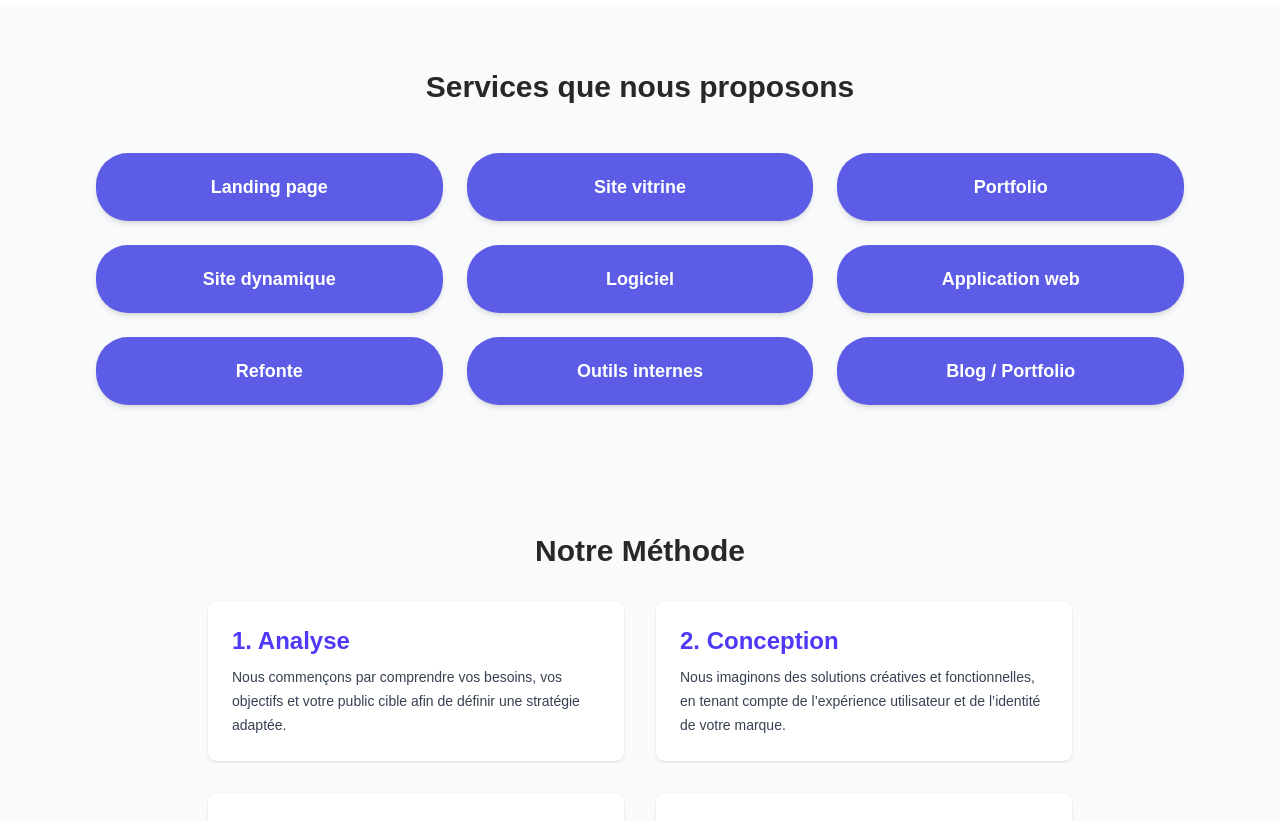
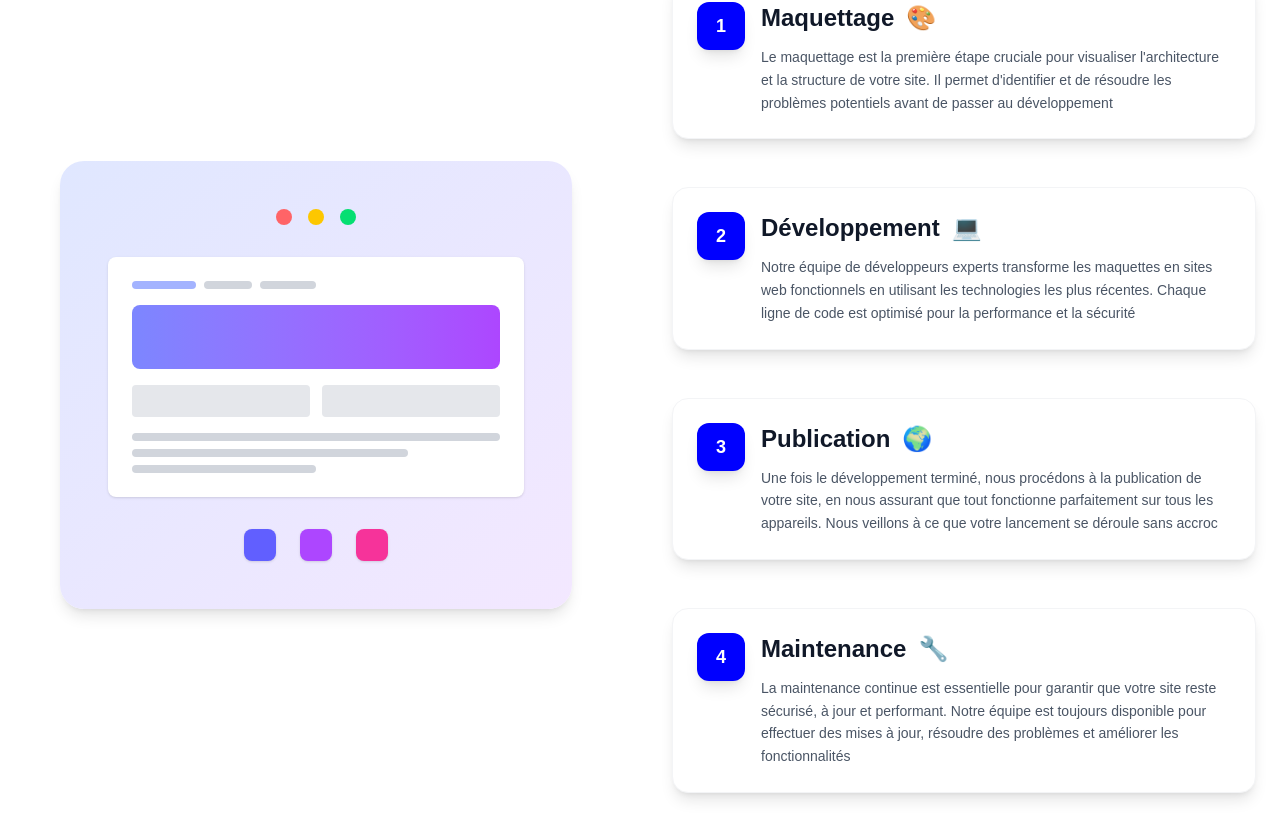
Before and after one commit to iassadki/studio-1601, a Next.js app: page / in a window 1280 px wide. Shown: the part 871-1692 px from the top of the page. Built offline with nearby package versions, Linux system fonts and the light colour scheme.

Commit message:
Modification de Services et de page.tsx

```diff
--- a/src/app/components/sections/Expertise.tsx
+++ b/src/app/components/sections/Expertise.tsx
@@ -1,17 +1,142 @@
 import React from "react";
 import fields from '@/app/data/fields.json';
 import Image from "next/image";
+
+
+// Import icons if needed
+// import { Palette, Monitor, Globe, Wrench } from "lucide-react";
+
+const steps = [
+    {
+        number: "1.",
+        title: "Maquettage",
+        // icon: <Palette className="w-6 h-6" />, // Uncomment if Palette is imported
+        emoji: "🎨",
+        description:
+            "Le maquettage est la première étape cruciale pour visualiser l'architecture et la structure de votre site. Il permet d'identifier et de résoudre les problèmes potentiels avant de passer au développement",
+    },
+    {
+        number: "2.",
+        title: "Développement",
+        // icon: <Monitor className="w-6 h-6" />, // Uncomment if Monitor is imported
+        emoji: "💻",
+        description:
+            "Notre équipe de développeurs experts transforme les maquettes en sites web fonctionnels en utilisant les technologies les plus récentes. Chaque ligne de code est optimisé pour la performance et la sécurité",
+    },
+    {
+        number: "3.",
+        title: "Publication",
+        // icon: <Globe className="w-6 h-6" />, // Uncomment if Globe is imported
+        emoji: "🌍",
+        description:
+            "Une fois le développement terminé, nous procédons à la publication de votre site, en nous assurant que tout fonctionne parfaitement sur tous les appareils. Nous veillons à ce que votre lancement se déroule sans accroc",
+    },
+    {
+        number: "4.",
+        title: "Maintenance",
+        // icon: <Wrench className="w-6 h-6" />, // Uncomment if Wrench is imported
+        emoji: "🔧",
+        description:
+            "La maintenance continue est essentielle pour garantir que votre site reste sécurisé, à jour et performant. Notre équipe est toujours disponible pour effectuer des mises à jour, résoudre des problèmes et améliorer les fonctionnalités",
+    },
+];
 
 const Expertise: React.FC = () => {
     const { expertise } = fields;
 
     return (
         <section id="expertise" className="w-full py-16 bg-white">
-            <h2 className="text-3xl font-bold text-center text-black mb-12">
+            <h2 className="text-3xl font-bold text-center text-black mb-5">
                 {expertise.title}
             </h2>
+            <div className="min-h-screen bg-white from-purple-50 via-blue-50 to-indigo-100">
+                <div className="container mx-auto px-6 py-16">
+                    <div className="grid lg:grid-cols-2 gap-16 items-center">
+                        {/* Left side - Simple Illustration */}
+                        <div className="relative">
+                            <div className="relative w-full max-w-lg mx-auto">
+                                <div className="bg-gradient-to-br from-indigo-100 to-purple-100 rounded-3xl p-12 shadow-lg">
+                                    {/* Simple geometric illustration */}
+                                    <div className="space-y-8">
+                                        {/* Header with circles */}
+                                        <div className="flex justify-center space-x-4">
+                                            <div className="w-4 h-4 bg-red-400 rounded-full"></div>
+                                            <div className="w-4 h-4 bg-yellow-400 rounded-full"></div>
+                                            <div className="w-4 h-4 bg-green-400 rounded-full"></div>
+                                        </div>
 
+                                        {/* Main content area */}
+                                        <div className="bg-white rounded-lg p-6 shadow-sm">
+                                            <div className="space-y-4">
+                                                {/* Navigation bar */}
+                                                <div className="flex space-x-2">
+                                                    <div className="w-16 h-2 bg-indigo-300 rounded"></div>
+                                                    <div className="w-12 h-2 bg-gray-300 rounded"></div>
+                                                    <div className="w-14 h-2 bg-gray-300 rounded"></div>
+                                                </div>
 
+                                                {/* Hero section */}
+                                                <div className="w-full h-16 bg-gradient-to-r from-indigo-400 to-purple-500 rounded-lg"></div>
+
+                                                {/* Content blocks */}
+                                                <div className="grid grid-cols-2 gap-3">
+                                                    <div className="h-8 bg-gray-200 rounded"></div>
+                                                    <div className="h-8 bg-gray-200 rounded"></div>
+                                                </div>
+
+                                                <div className="space-y-2">
+                                                    <div className="w-full h-2 bg-gray-300 rounded"></div>
+                                                    <div className="w-3/4 h-2 bg-gray-300 rounded"></div>
+                                                    <div className="w-1/2 h-2 bg-gray-300 rounded"></div>
+                                                </div>
+                                            </div>
+                                        </div>
+
+                                        {/* Bottom elements */}
+                                        <div className="flex justify-center space-x-6">
+                                            <div className="w-8 h-8 bg-indigo-500 rounded-lg shadow-sm"></div>
+                                            <div className="w-8 h-8 bg-purple-500 rounded-lg shadow-sm"></div>
+                                            <div className="w-8 h-8 bg-pink-500 rounded-lg shadow-sm"></div>
+                                        </div>
+                                    </div>
+                                </div>
+                            </div>
+                        </div>
+
+                        {/* Right side - Process steps */}
+                        <div className="space-y-12">
+                            {steps.map((step, index) => (
+                                <div
+                                    key={index}
+                                    className="group relative bg-white rounded-2xl p-6 shadow-lg hover:shadow-2xl transition-all duration-300 hover:-translate-y-1 border border-gray-100"
+                                >
+                                    <div className="flex items-start space-x-4">
+                                        <div className="flex-shrink-0">
+                                            <div className="w-12 h-12 bg-primary rounded-xl flex items-center justify-center text-white font-bold text-lg shadow-lg group-hover:scale-110 transition-transform duration-300">
+                                                {step.number.replace('.', '')}
+                                            </div>
+                                        </div>
+                                        <div className="flex-1">
+                                            <div className="flex items-center space-x-3 mb-3">
+                                                <h3 className="text-2xl font-bold text-gray-900 group-hover:text-primary transition-colors duration-300">
+                                                    {step.title}
+                                                </h3>
+                                                <span className="text-2xl">{step.emoji}</span>
+                                            </div>
+                                            <p className="text-gray-600 leading-relaxed">
+                                                {step.description}
+                                            </p>
+                                        </div>
+                                    </div>
+
+                                    {/* Subtle gradient border on hover */}
+                                    <div className="absolute inset-0 rounded-2xl bg-gradient-to-r from-indigo-500 to-purple-600 opacity-0 group-hover:opacity-5 transition-opacity duration-300 pointer-events-none"></div>
+                                </div>
+                            ))}
+                        </div>
+                    </div>
+                </div>
+            </div>
         </section>
     );
 };
--- a/src/app/page.tsx
+++ b/src/app/page.tsx
@@ -4,7 +4,7 @@ import Hero from "./components/sections/Hero";
 import Expertise from "./components/sections/Expertise";
 import Services from "./components/sections/Services";
 import Projects from "./components/sections/Projects";
-import Method from "./components/sections/Method";
+// import Method from "./components/sections/Method";
 import Pricings from "./components/sections/Pricings";
 // import Companys from "./components/sections/Companys";
 // import Resume from "./components/sections/Resume";
@@ -21,7 +21,7 @@ export default function Home() {
       {/* <Presentation /> */}
       <Expertise />
       <Services />
-      <Method />
+      {/* <Method /> */}
       <Projects />
       <Pricings />
       {/* <Companys /> */}
```
